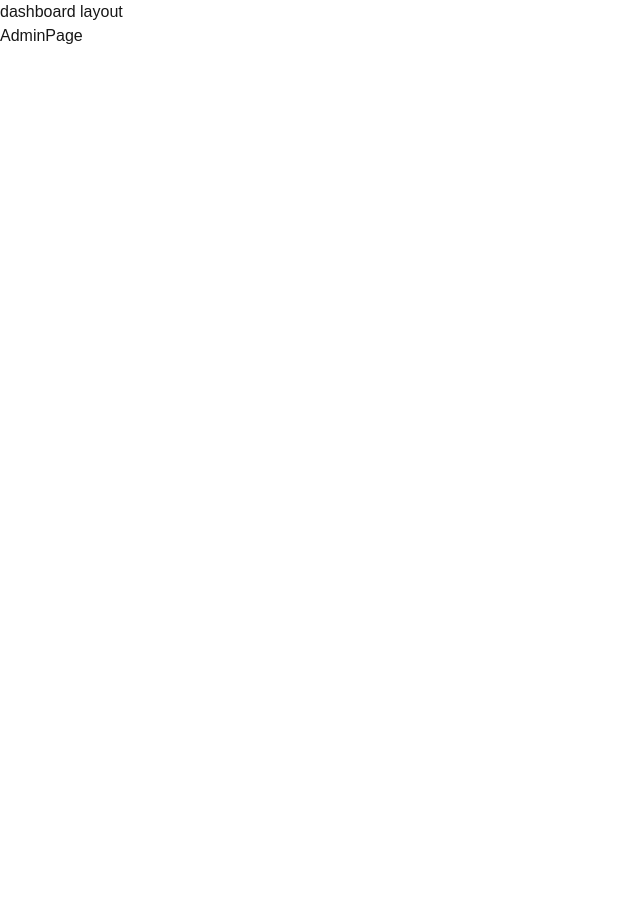
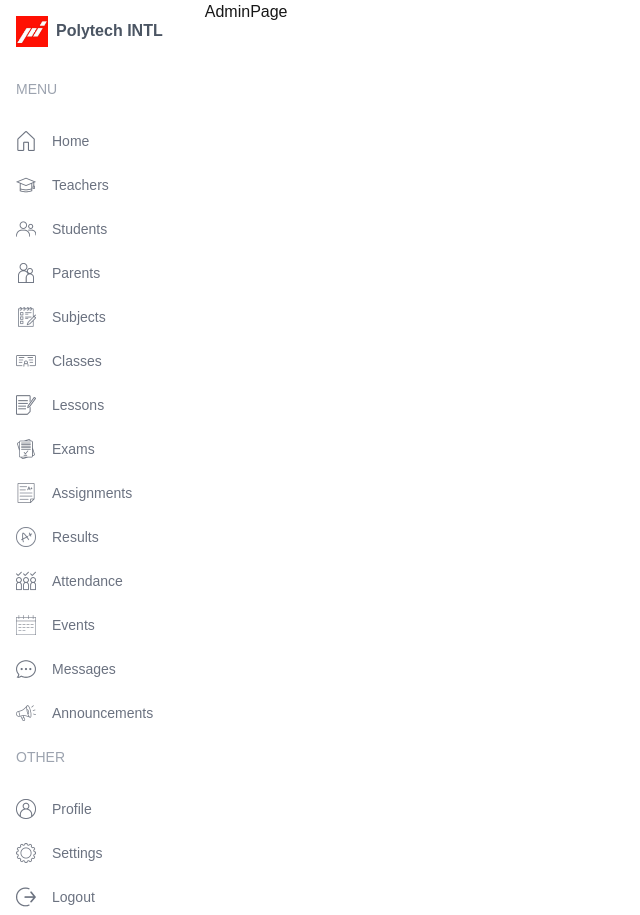
Before and after one commit to ayokay123/polytech_management, a Next.js app: page /admin in a window 1280 px wide. Shown: the whole page, without its empty margins (0-640 px from the left). Before the commit the page ends 800 px from the top, so only its background shows below. Built offline with nearby package versions, Linux system fonts and the light colour scheme.

Commit message:
feat: left menu section

```diff
--- a/src/app/(dashboard)/layout.tsx
+++ b/src/app/(dashboard)/layout.tsx
@@ -1,12 +1,29 @@
+import Menu from "@/components/Menu";
+import Image from "next/image";
+import Link from "next/link";
+
 export default function DashboardLayout({
   children,
 }: Readonly<{
   children: React.ReactNode;
 }>) {
   return (
-    <div>
-      dashboard layout
-      {children}
+    <div className="h-screen flex">
+      {/* left */}
+      <div className="w-[14%] md:w-[8%] lg:w-[16%] xl:w-[16%] p-4">
+        <Link
+          href="/"
+          className="flex items-center justify-center lg:justify-start gap-2"
+        >
+          <Image src="/logo.jpeg" alt="logo" width={32} height={32} />
+          <span className="hidden lg:block text-gray-600 font-bold">
+            Polytech INTL
+          </span>
+        </Link>
+        <Menu />
+      </div>
+      {/* right */}
+      <div className="w-[86%] md:w-[92%] lg:w-[84%] xl:w-[16%]">{children}</div>
     </div>
   );
 }
--- a/src/app/layout.tsx
+++ b/src/app/layout.tsx
@@ -25,11 +25,7 @@ export default function RootLayout({
 }>) {
   return (
     <html lang="en">
-      <body
-        className={`${geistSans.variable} ${geistMono.variable} antialiased`}
-      >
-        {children}
-      </body>
+      <body>{children}</body>
     </html>
   );
 }
--- /dev/null
+++ b/src/components/Menu.tsx
@@ -0,0 +1,143 @@
+import Image from "next/image";
+import Link from "next/link";
+
+const menuItems = [
+  {
+    title: "MENU",
+    items: [
+      {
+        icon: "/home.png",
+        label: "Home",
+        href: "/",
+        visible: ["admin", "teacher", "student", "parent"],
+      },
+      {
+        icon: "/teacher.png",
+        label: "Teachers",
+        href: "/list/teachers",
+        visible: ["admin", "teacher"],
+      },
+      {
+        icon: "/student.png",
+        label: "Students",
+        href: "/list/students",
+        visible: ["admin", "teacher"],
+      },
+      {
+        icon: "/parent.png",
+        label: "Parents",
+        href: "/list/parents",
+        visible: ["admin", "teacher"],
+      },
+      {
+        icon: "/subject.png",
+        label: "Subjects",
+        href: "/list/subjects",
+        visible: ["admin"],
+      },
+      {
+        icon: "/class.png",
+        label: "Classes",
+        href: "/list/classes",
+        visible: ["admin", "teacher"],
+      },
+      {
+        icon: "/lesson.png",
+        label: "Lessons",
+        href: "/list/lessons",
+        visible: ["admin", "teacher"],
+      },
+      {
+        icon: "/exam.png",
+        label: "Exams",
+        href: "/list/exams",
+        visible: ["admin", "teacher", "student", "parent"],
+      },
+      {
+        icon: "/assignment.png",
+        label: "Assignments",
+        href: "/list/assignments",
+        visible: ["admin", "teacher", "student", "parent"],
+      },
+      {
+        icon: "/result.png",
+        label: "Results",
+        href: "/list/results",
+        visible: ["admin", "teacher", "student", "parent"],
+      },
+      {
+        icon: "/attendance.png",
+        label: "Attendance",
+        href: "/list/attendance",
+        visible: ["admin", "teacher", "student", "parent"],
+      },
+      {
+        icon: "/calendar.png",
+        label: "Events",
+        href: "/list/events",
+        visible: ["admin", "teacher", "student", "parent"],
+      },
+      {
+        icon: "/message.png",
+        label: "Messages",
+        href: "/list/messages",
+        visible: ["admin", "teacher", "student", "parent"],
+      },
+      {
+        icon: "/announcement.png",
+        label: "Announcements",
+        href: "/list/announcements",
+        visible: ["admin", "teacher", "student", "parent"],
+      },
+    ],
+  },
+  {
+    title: "OTHER",
+    items: [
+      {
+        icon: "/profile.png",
+        label: "Profile",
+        href: "/profile",
+        visible: ["admin", "teacher", "student", "parent"],
+      },
+      {
+        icon: "/setting.png",
+        label: "Settings",
+        href: "/settings",
+        visible: ["admin", "teacher", "student", "parent"],
+      },
+      {
+        icon: "/logout.png",
+        label: "Logout",
+        href: "/logout",
+        visible: ["admin", "teacher", "student", "parent"],
+      },
+    ],
+  },
+];
+
+const Menu = () => {
+  return (
+    <div className="mt-4 text-sm">
+      {menuItems.map((i) => (
+        <div className="flex flex-col gap-2" key={i.title}>
+          <span className="hidden lg:block text-gray-400 font-light my-4">
+            {i.title}
+          </span>
+          {i.items.map((j) => (
+            <Link
+              href={j.href}
+              key={j.label}
+              className="flex items-center justify-center lg:justify-start gap-4 text-gray-500 py-2"
+            >
+              <Image src={j.icon} alt={j.label} width={20} height={20} />
+              <span className="hidden lg:block">{j.label}</span>
+            </Link>
+          ))}
+        </div>
+      ))}
+    </div>
+  );
+};
+
+export default Menu;
--- /dev/null
+++ b/src/components/Navbar.tsx
@@ -0,0 +1,5 @@
+const Navbar = () => {
+  return <div>Navbar</div>;
+};
+
+export default Navbar;
```
